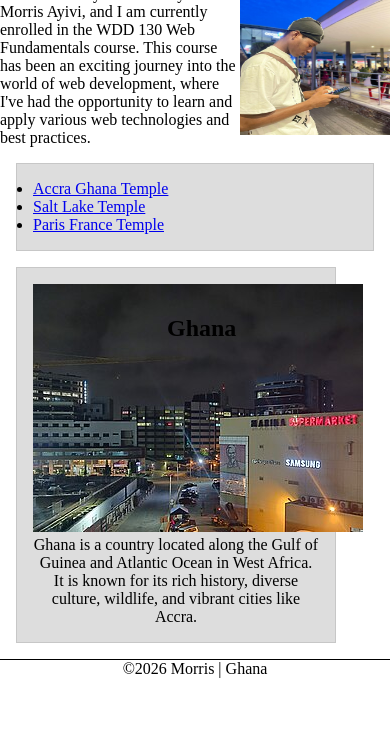
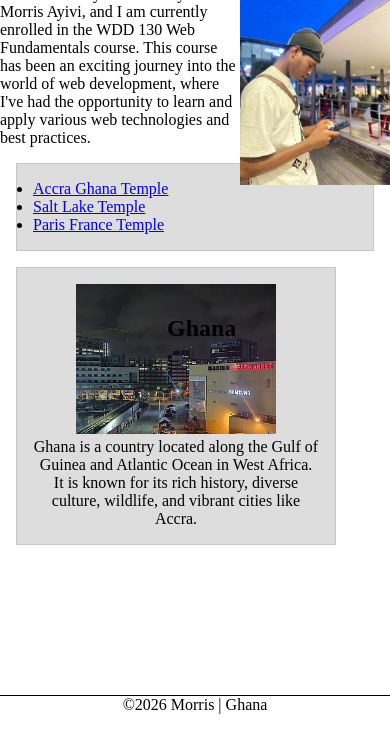
Before and after one commit to ayivimorris2244/wdd130, a plain HTML site: page index.html in a window 390 px wide. Shown: the part 107-844 px from the top of the page. Drawn offline with Linux system fonts and the light colour scheme.

Commit message:
Enhance index.html and styles.css for improved layout and image responsiveness

```diff
--- a/index.html
+++ b/index.html
@@ -1,3 +1,4 @@
+<!--12 November 2026-->
 <!doctype html>
 <html lang="en-US">
   <head>
@@ -27,7 +28,7 @@
 
     <main>
       <h1>Welcome to My Website | WDD 130</h1>
-      <img src="images/profile.jpg" alt="Morris Ayivi" />
+      <img src="images/profile.jpg" alt="Morris Ayivi" width="200" />
       <p>
         Welcome to my website! My name is Morris Ayivi, and I am currently
         enrolled in the WDD 130 Web Fundamentals course. This course has been an
--- a/styles/styles.css
+++ b/styles/styles.css
@@ -1,36 +1,50 @@
+/* Universal Selector */
 * {
   margin: 0;
   padding: 0;
   box-sizing: border-box;
 }
+
+/* Main Content */
 main {
   max-width: 840px;
 }
 
+/* Aside */
 aside {
   width: 20rem;
   text-align: center;
   position: relative;
 }
 
+/* Aside Image */
+aside img {
+  width: 200px;
+  height: auto;
+}
+
+/* Ghana Heading */
 aside h2 {
   position: absolute;
   top: 47px;
   left: 150px;
 }
 
+/* Profile Image */
 main img {
   width: 150px;
-  height: 150px;
+  height: auto;
   float: right;
 }
 
+/* Paragraph */
 p {
   padding: 0;
 }
 
+/* Footer */
 footer {
-  margin-top: 15px;
+  margin-top: 150px;
   border-top: 1px solid #000;
   text-align: center;
 }
```
